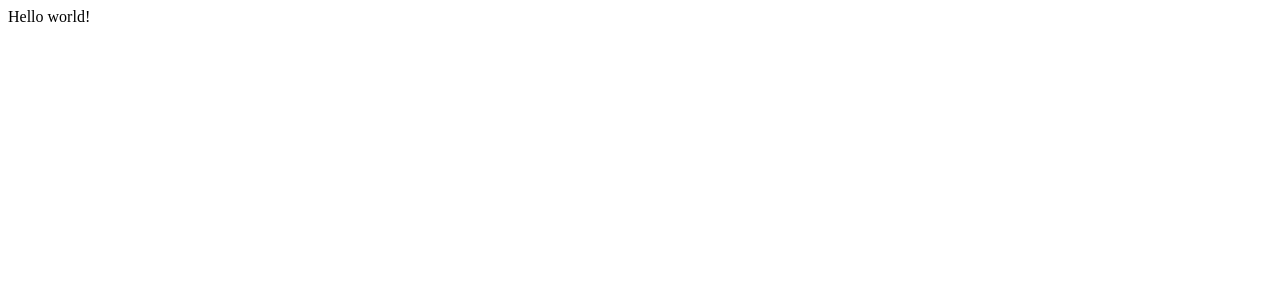
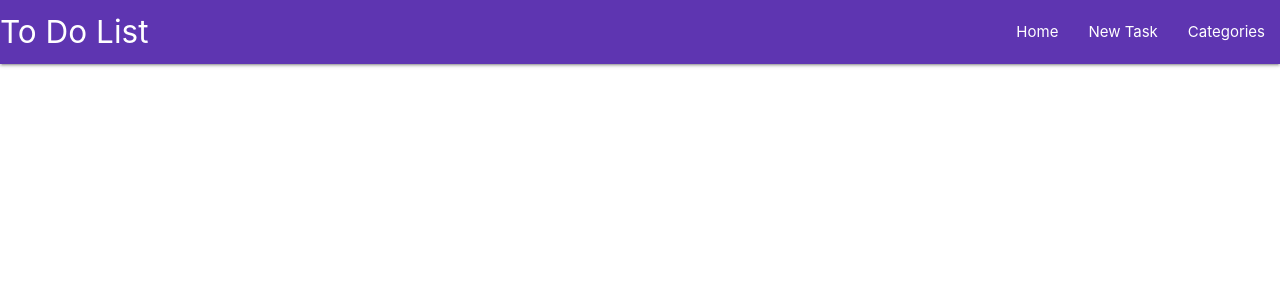
Before and after one commit to emilygsmith/todolist-project3, a Flask app: page / in a window 1280 px wide. Before the commit the part shown is almost empty. Shown: the top 300 px of the page. Run offline with Flask 3, Linux system fonts and the light colour scheme.

Commit message:
added and updated js css & html files

```diff
--- /dev/null
+++ b/taskmanager/static/js/script.js
@@ -0,0 +1,5 @@
+document.addEventListener('DOMContentLoaded', function() {
+    // sidenav initialisation
+    let sidenav = document.querySelectorAll('.sidenav');
+    M.Sidenav.init(sidenav);
+  });
--- a/taskmanager/templates/base.html
+++ b/taskmanager/templates/base.html
@@ -3,9 +3,34 @@
 <head>
     <meta charset="UTF-8">
     <meta name="viewport" content="width=device-width, initial-scale=1.0">
+    <link rel="stylesheet" href="https://cdnjs.cloudflare.com/ajax/libs/font-awesome/6.4.2/css/all.min.css" integrity="sha512-z3gLpd7yknf1YoNbCzqRKc4qyor8gaKU1qmn+CShxbuBusANI9QpRohGBreCFkKxLhei6S9CQXFEbbKuqLg0DA==" crossorigin="anonymous" referrerpolicy="no-referrer" />
+    <link rel="stylesheet" href="https://cdnjs.cloudflare.com/ajax/libs/materialize/1.0.0/css/materialize.min.css" type="text/css">
+    <link rel="stylesheet" href="{{ url_for('static', filename='css/style.css') }}" type="text/css">
     <title>To Do List</title>
 </head>
 <body>
-    Hello world!
+    <header>
+        <nav class="deep-purple darken-1">
+            <div class="nav-wrapper">
+              <a href="{{ url_for ('home')}}" class="brand-logo">To Do List</a>
+              <a href="#" data-target="mobile-demo" class="sidenav-trigger"><i class="fas fa-bars"></i></a>
+              <ul class="right hide-on-med-and-down">
+                <li><a href="{{ url_for ('home')}}">Home</a></li>
+                <li><a href="">New Task</a></li>
+                <li><a href="">Categories</a></li>
+              </ul>
+            </div>
+          </nav>
+
+          <ul class="sidenav" id="mobile-demo">
+            <li><a href="{{ url_for ('home')}}">Home</a></li>
+            <li><a href="">New Task</a></li>
+            <li><a href="">Categories</a></li>
+          </ul>
+
+    </header>
+
+    <script src="https://cdnjs.cloudflare.com/ajax/libs/materialize/1.0.0/js/materialize.min.js"></script>
+    <script src="{{ url_for('static', filename='js/script.js') }}"></script>
 </body>
 </html>
```
Also changed, not shown: taskmanager/static/css/style.css (added).
